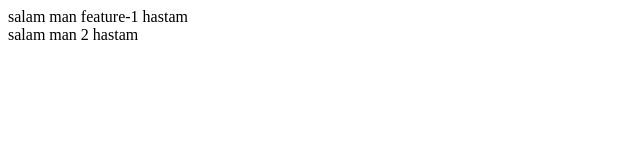
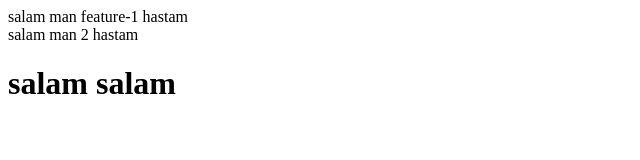
Before and after one commit to alinaghavi/testRepo, a plain HTML site: page index.html in a window 1280 px wide. Shown: the whole page, without its empty margins (0-640 px from the left). Drawn offline with Linux system fonts and the light colour scheme.

Commit message:
text added

```diff
--- a/index.html
+++ b/index.html
@@ -11,7 +11,7 @@
 <div>
     salam man 2 hastam
 </div>
-
+<h1>salam salam</h1>
 
 </body>
 </html>
```
